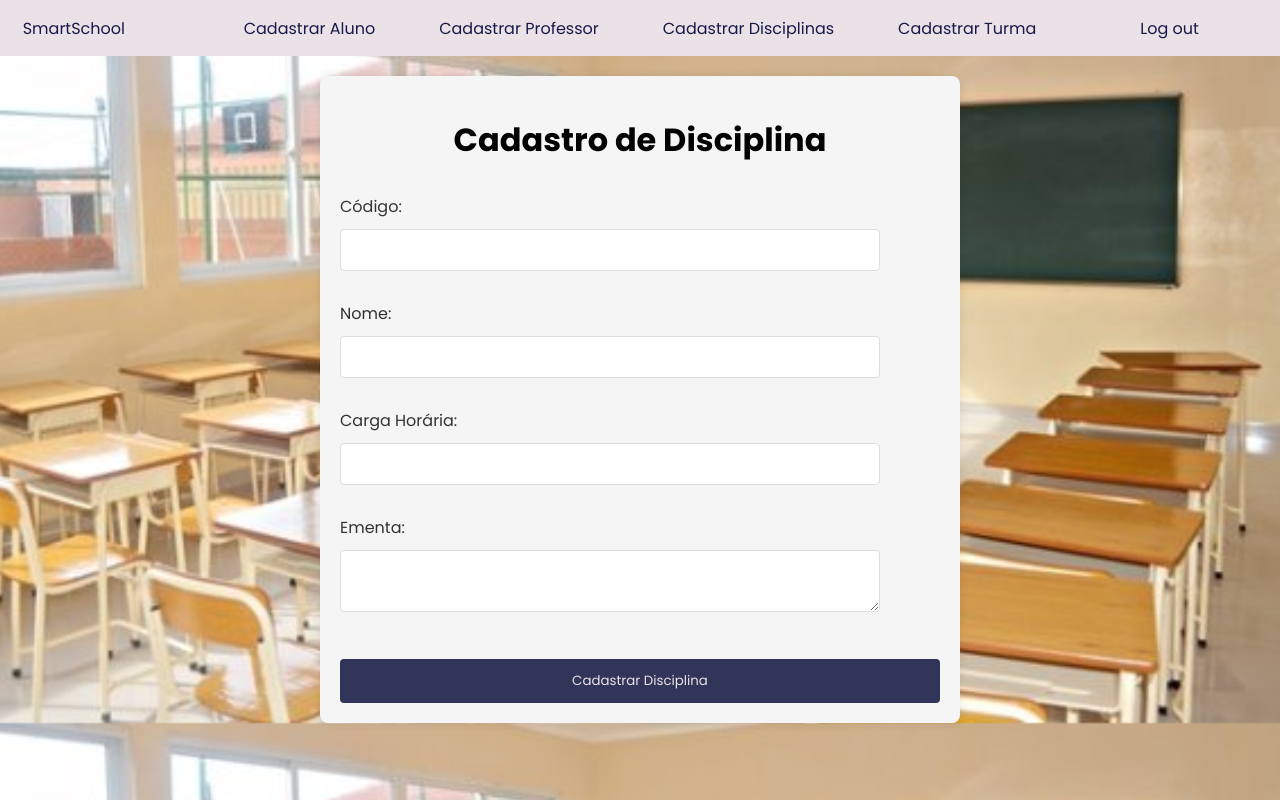
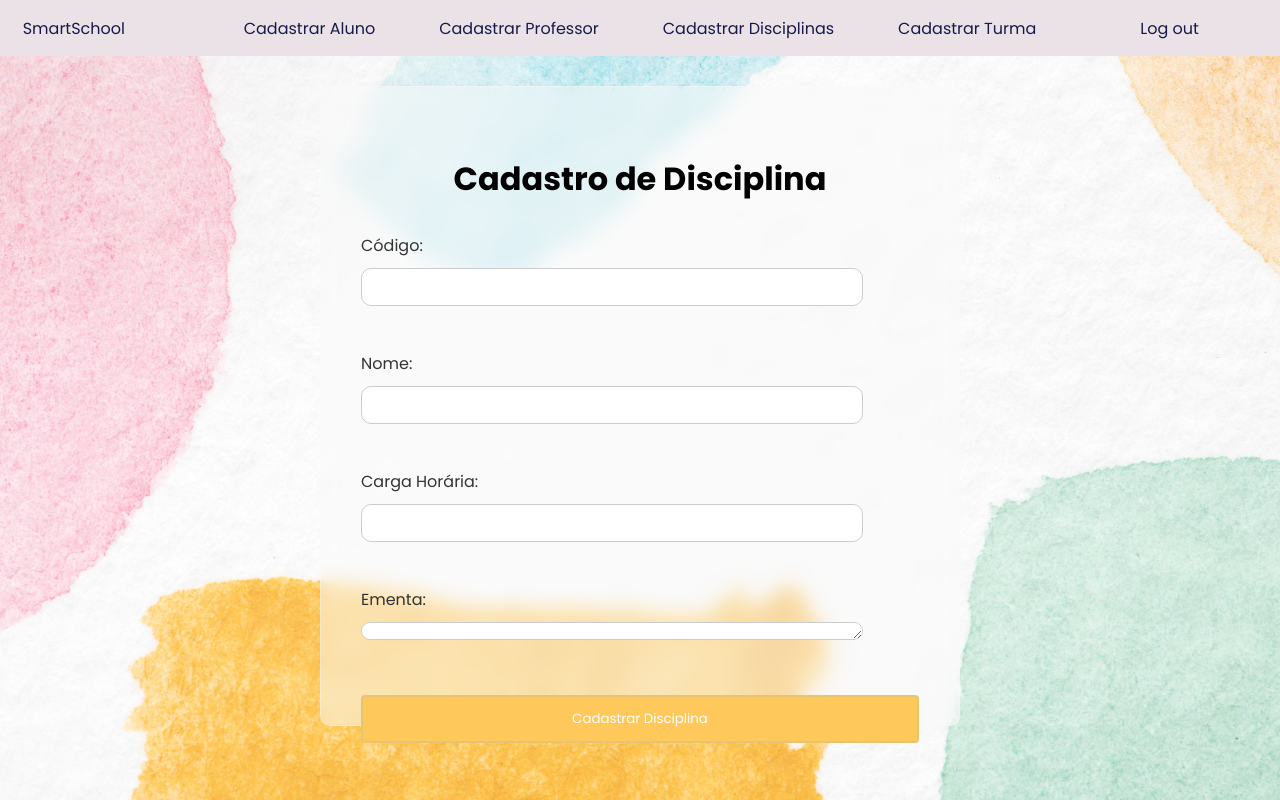
Before and after one commit to Manuelaamorim/smartSchool, a Django app: page /cadastro_disciplina/ in a window 1280 px wide. Run offline with Django 5.2, Linux system fonts and the light colour scheme; the visitor is signed in with stand-in values (Sample User, id 1); parts of the project's set-up code (start-up, migrations or seed data) failed here and were passed over.

Commit message:
Padroniza CSS das páginas de cadastro

```diff
--- a/appsmartschool/static/css/style_cadastro_disciplina.css
+++ b/appsmartschool/static/css/style_cadastro_disciplina.css
@@ -7,8 +7,8 @@
 
     --font-color: whitesmoke;
 
-    --btn-color: rgb(49, 53, 90);
-    --btn-pressed: rgb(31, 34, 57);
+    --btn-color: #fec85a;
+    --btn-pressed: #f6b74d;
     --cor-principal:#171a4a;
     --cor-preta: #000000;
     --cor-branca: #eae2e6;
@@ -16,19 +16,24 @@
 }
 
 body {
-    background-image: url('/static/images/Background_Cad_Prof.jpg');
+    background-image: url('/static/images/teste5.jpg');
     background-size: cover;
     background-position: center;
 
 }
 
 .formulario-cadastro {
-    background-color: var(--font-color);
-    color: #000000;
-    padding: 20px;
-    margin-top: 20px;
-    border-radius: 8px;
-    box-shadow: 0 0 10px rgba(0, 0, 0, 0.1);
+    /* width: 62.5vw; */
+    height: 50vw;
+    padding: 3rem 2.5rem;
+    background-color:  rgba(250, 250, 250, 0.5);
+    backdrop-filter: blur(10px);
+    border: 1px solid rgba(255, 255, 255, 0.3);
+    border-radius: 10px;
+    display: flex;
+    flex-direction: column;
+    margin-top: 30px;
+    margin-bottom: 30px;
     width: 50%;
     margin-left: auto;
     margin-right: auto;
@@ -54,16 +59,21 @@ body {
 .formulario-cadastro textarea[name="ementa"] {
     width: 90%;
     padding: 10px;
+    border: 1px solid #ccc;
+    border-radius: 10px;
+    padding: 8px 12px;
     margin-bottom: 20px;
-    border: 1px solid #ddd;
-    border-radius: 4px;
+    display: flex;
+    flex-direction: column;
+    margin-bottom: 10px;
+    outline: none;
 }
 
 .formulario-cadastro button {
-    background-color: var(--btn-color);
-    color: var(--cor-branca);
+    background-color: #fec85a;
+    color: white;
     padding: 12px 24px;
-    border: none;
+    border: 2px solid #e6c476;
     border-radius: 4px;
     cursor: pointer;
     width: 100%;
```
Also changed, not shown: appsmartschool/static/css/style_cadastro_aluno.css (+8 -5 lines), appsmartschool/static/css/style_cadastro_professor.css (+29 -6 lines), appsmartschool/static/css/style_cadastro_sucesso.css (+25 -15 lines), appsmartschool/static/css/style_cadastro_turma.css (+21 -12 lines), appsmartschool/static/images/teste1.jpg (added), appsmartschool/static/images/teste2.jpg (added), appsmartschool/static/images/teste3.jpg (added), appsmartschool/static/images/teste4.jpg (added), appsmartschool/static/images/teste5.jpg (added), 1 other file.
